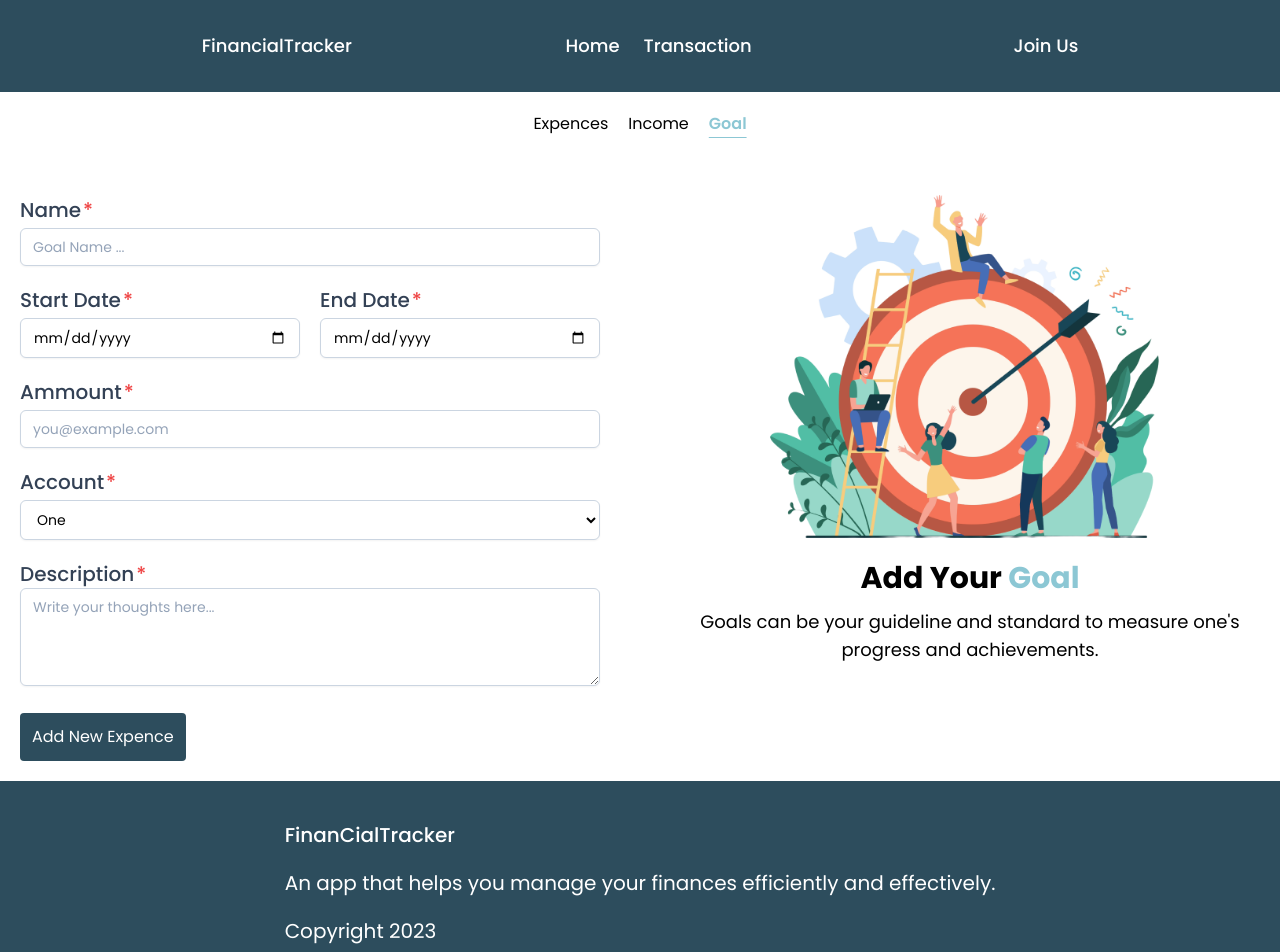
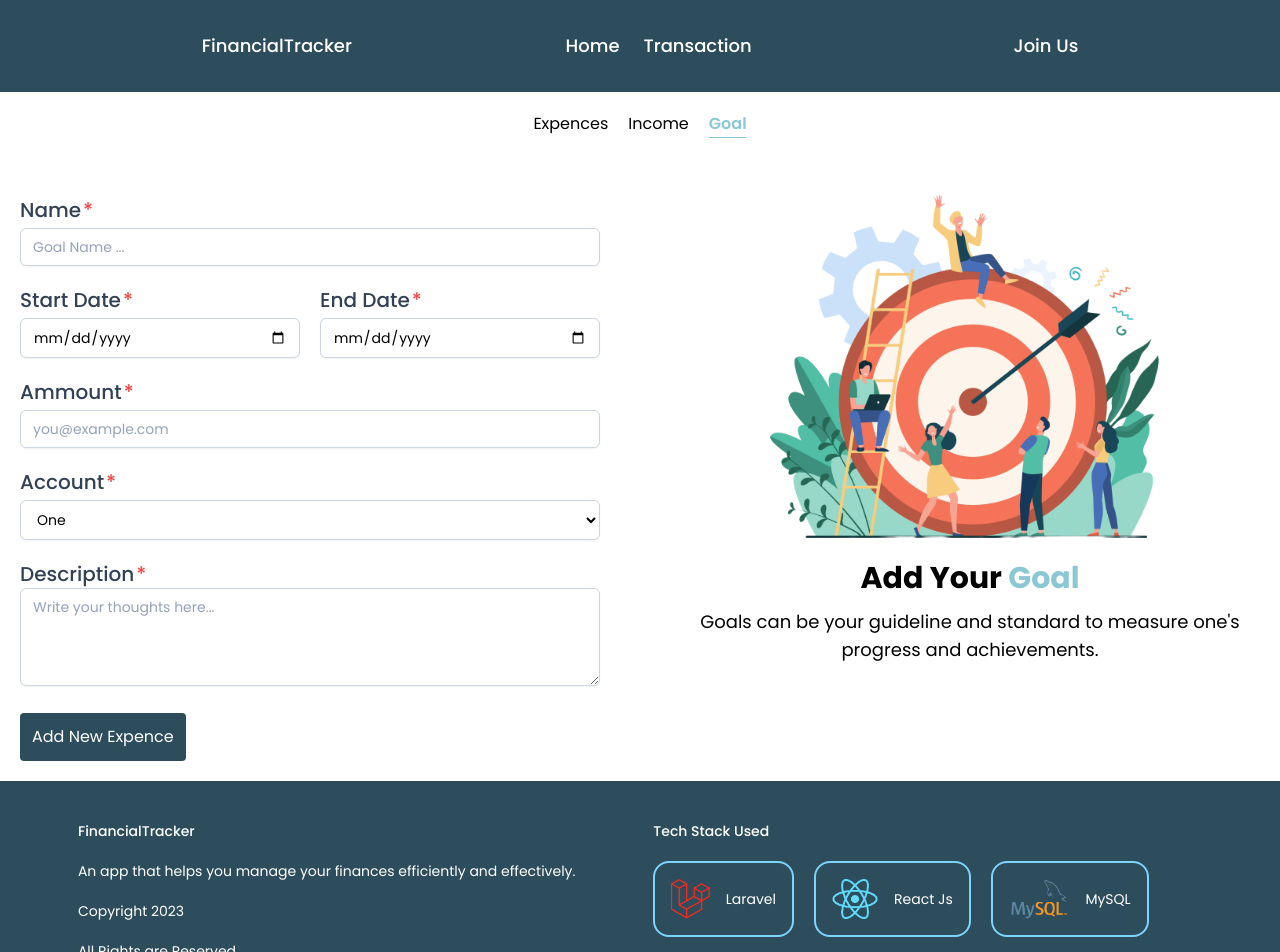
Before and after one commit to MahesaInsan/FinanceTracker, a React (Vite) app in the folder r-frontend/: page /goal/create in a window 1280 px wide. Shown: the top 952 px of the page. Built offline with nearby package versions, Linux system fonts and the light colour scheme.

Commit message:
added border

```diff
--- a/r-frontend/src/components/partial/Footer.jsx
+++ b/r-frontend/src/components/partial/Footer.jsx
@@ -6,11 +6,11 @@ import mySQL from "../../../public/footer/mySQL.png";
 const Footer = () => {
   return (
     <>
-      <footer className="bg-primaryColor text-white py-10 text-xl">
+      <footer className="bg-primaryColor text-white py-10 text-sm">
         <div className="flex justify-evenly flex-wrap">
           <div className="flex flex-col gap-y-5">
             <a className="font-medium" href="#">
-              FinanCialTracker
+              FinancialTracker
             </a>
             <p>
               An app that helps you manage your finances efficiently and
@@ -24,19 +24,19 @@ const Footer = () => {
               Tech Stack Used
             </a>
             <div className="flex flex-row flex-wrap gap-x-5">
-              <button className="p-4 rounded-2xl hover:bg-hoverSecondaryColor">
+              <button className="p-4 rounded-2xl hover:bg-hoverSecondaryColor border-2 border-sky-300">
                 <div className="flex flex-row gap-x-4  items-center">
                   <img src={laravel} alt="" className="h-10" />
                   <a href="#">Laravel</a>
                 </div>
               </button>
-              <button className="p-4 rounded-2xl hover:bg-hoverSecondaryColor">
+              <button className="p-4 rounded-2xl hover:bg-hoverSecondaryColor border-2 border-sky-300">
                 <div className="flex flex-row gap-x-4  items-center">
                   <img src={reactJS} alt="" className="h-10" />
                   <a href="#">React Js</a>
                 </div>
               </button>
-              <button className="p-4 rounded-2xl hover:bg-hoverSecondaryColor">
+              <button className="p-4 rounded-2xl hover:bg-hoverSecondaryColor border-2 border-sky-300">
                 <div className="flex flex-row gap-x-4  items-center">
                   <img src={mySQL} alt="" className="h-10" />
                   <a href="#">MySQL</a>
```
